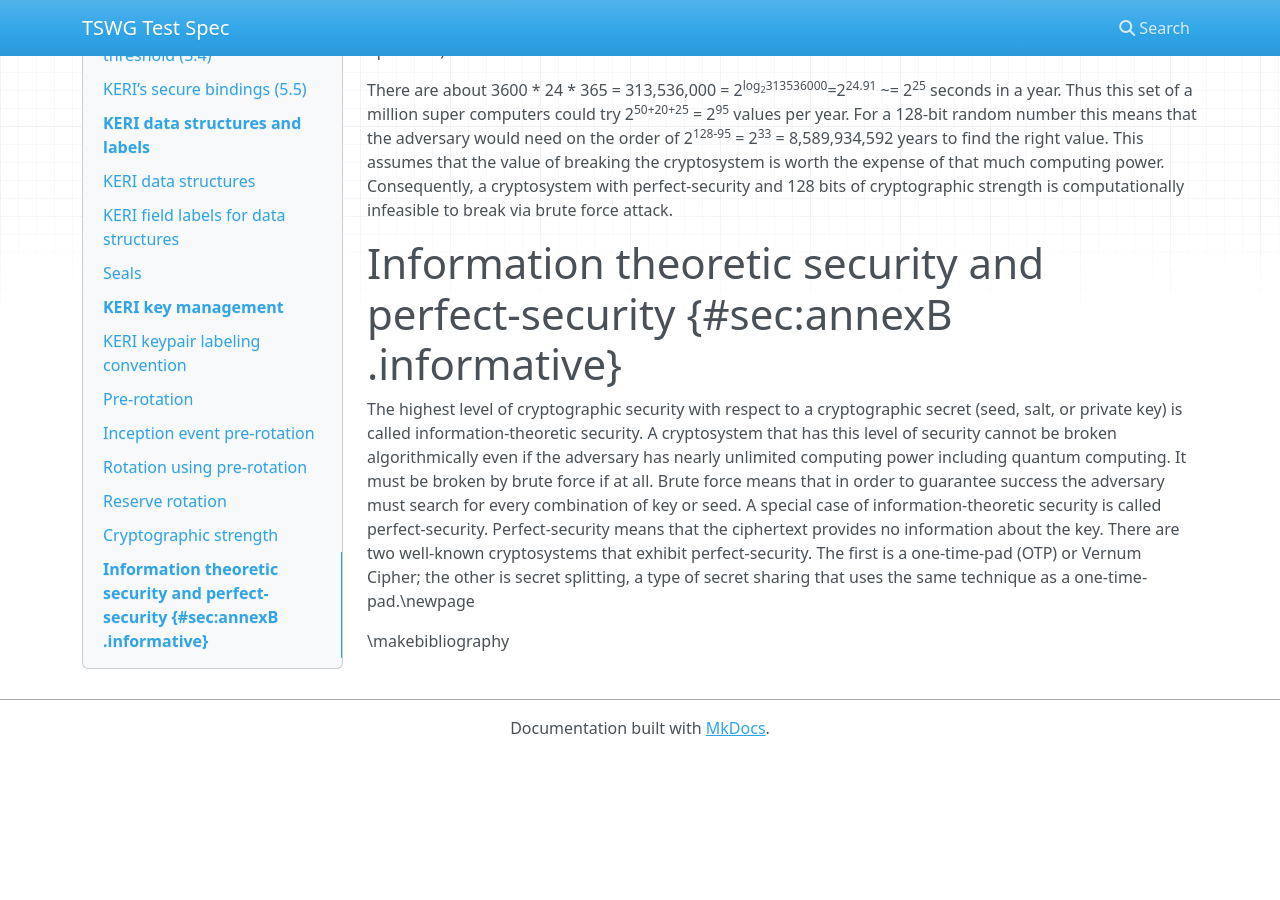
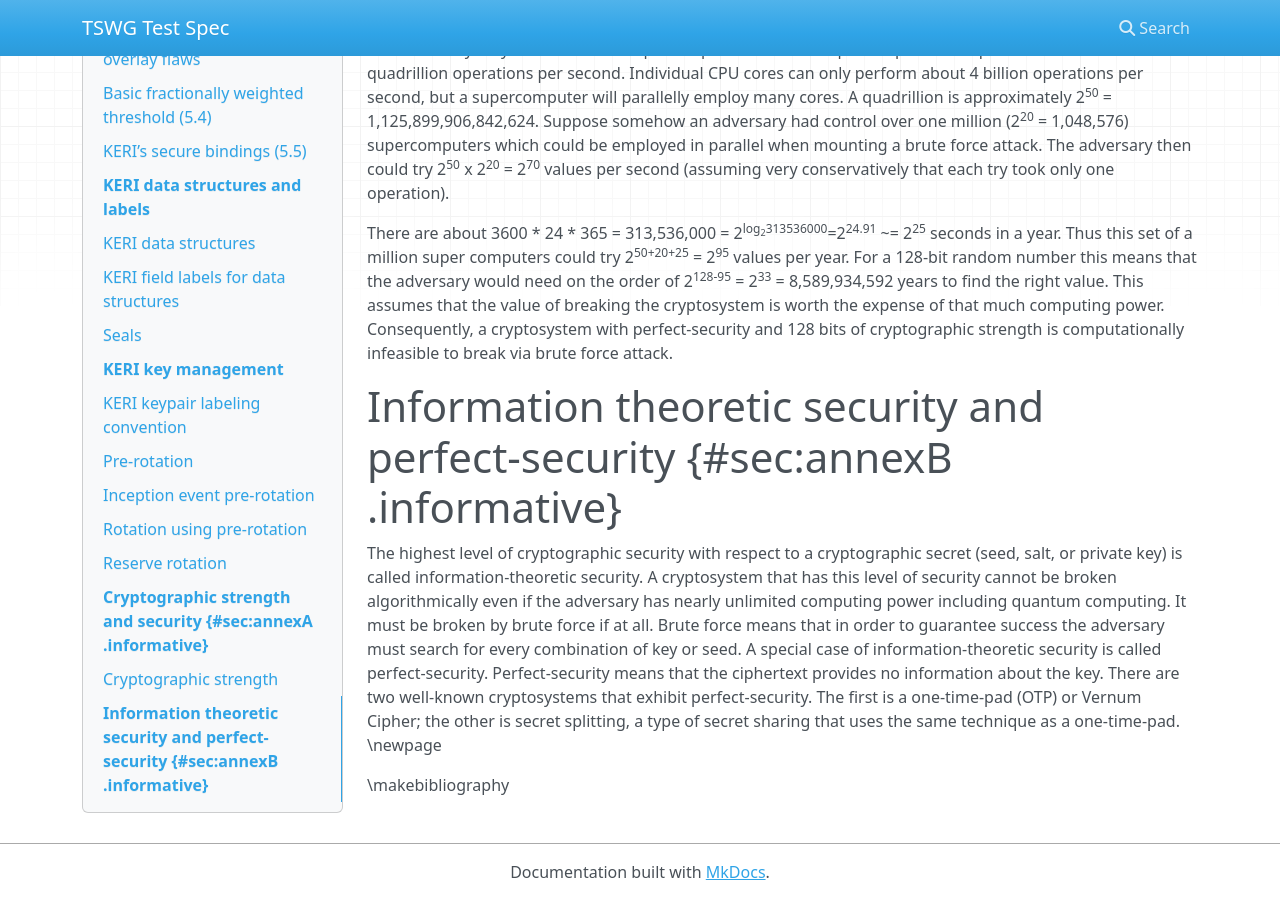
Before and after one commit to m00sey/my-test-spec, an MkDocs documentation site: the page built from docs/index.md, in a window 1280 px wide and 900 px high, scrolled down 28461 px. Built offline with MkDocs 1.6.1, drawn with Linux system fonts in a browser that asks for light colours; nearby versions of some CDN libraries; before the commit the page ends 29217 px from its top, so only the background shows below that; some of the changed text lies outside the part shown.

Commit message:
wip
Signed-off-by: Kevin Griffin <griffin.kev@gmail.com>

```diff
--- a/docs/index.md
+++ b/docs/index.md
@@ -51,7 +51,8 @@ The primary key management operation is key Rotation (transference) via a novel
 The KA2CE approach may be much more performant and scalable than more complex approaches that depend on a total ordering distributed consensus ledger. Nevertheless, KERI may employ a distributed consensus ledger when other considerations make it the best choice. The KERI approach to DKMI allows for a more granular composition. Moreover, because KERI is event streamed it enables DKMI that operates in-stride with data events streaming applications such as web 3.0, IoT, and others where performance and scalability are more important. The core KERI engine is identifier namespace independent. This makes KERI a candidate for a universal portable DKMI.
 # Normative references
 
-ISO/IEC 7498-1:1994 Information technology — Open Systems Interconnection — Basic Reference Model: The Basic Model# Terms and Definitions
+ISO/IEC 7498-1:1994 Information technology — Open Systems Interconnection — Basic Reference Model: The Basic Model
+# Terms and Definitions
 
 For the purposes of this document, the following terms and definitions apply.
 
@@ -78,7 +79,7 @@ Autonomic identifier (AID)
 : a self-managing cryptonymous identifier that must be self-certifying (self-authenticating) and must be encoded in CESR as a qualified Cryptographic primitive.
 
 Key state
-includes the set of currently authoritative keypairs for an AID and any other information necessary to secure or establish control authority over an AID.
+: includes the set of currently authoritative keypairs for an AID and any other information necessary to secure or establish control authority over an AID.
 
 Key event
 : concretely, the serialized data structure of an entry in the Key event log (KEL) for an AID. Abstractly, the data structure itself. Key events come in different types and are used primarily to establish or change the authoritative set of keypairs and/or anchor other data to the authoritative set of keypairs at the point in the KEL actualized by a particular entry.
@@ -691,7 +692,8 @@ Recall that the order of appearance of the public key in a given key list and it
 
 Suppose that the current public key list does not include a proper subset of the prior next key list. This means that no keys were held in reserve. This also means that the current key list is either identical to the prior next key list or is a superset of the prior next key list.  Nonetheless, such a Rotation may change the current key list and or threshold with respect to the prior next key list and/or threshold as long as it meets the satisfiability constraints defined above.
 
-If the current key list includes the full set of keys from the prior next key list,  then a full Rotation has occurred, not a Partial rotation, because no keys were held in reserve or omitted. A full Rotation may add new keys to the current key list and/or change the current threshold with respect to the prior next key list and threshold.# Cryptographic strength and security {#sec:annexA .informative}
+If the current key list includes the full set of keys from the prior next key list,  then a full Rotation has occurred, not a Partial rotation, because no keys were held in reserve or omitted. A full Rotation may add new keys to the current key list and/or change the current threshold with respect to the prior next key list and threshold.
+# Cryptographic strength and security {#sec:annexA .informative}
 
 ## Cryptographic strength
 
@@ -706,6 +708,7 @@ There are about 3600 * 24 * 365 = 313,536,000 = 2<sup>log<sub>2</sub>313536000</
 
 # Information theoretic security and perfect-security {#sec:annexB .informative}
 
-The highest level of cryptographic security with respect to a cryptographic secret (seed, salt, or private key) is called  information-theoretic security. A cryptosystem that has this level of security cannot be broken algorithmically even if the adversary has nearly unlimited computing power including quantum computing. It must be broken by brute force if at all. Brute force means that in order to guarantee success the adversary must search for every combination of key or seed. A special case of information-theoretic security is called perfect-security.  Perfect-security means that the ciphertext provides no information about the key. There are two well-known cryptosystems that exhibit perfect-security. The first is a one-time-pad (OTP) or Vernum Cipher;  the other is secret splitting, a type of secret sharing that uses the same technique as a one-time-pad.\newpage
+The highest level of cryptographic security with respect to a cryptographic secret (seed, salt, or private key) is called  information-theoretic security. A cryptosystem that has this level of security cannot be broken algorithmically even if the adversary has nearly unlimited computing power including quantum computing. It must be broken by brute force if at all. Brute force means that in order to guarantee success the adversary must search for every combination of key or seed. A special case of information-theoretic security is called perfect-security.  Perfect-security means that the ciphertext provides no information about the key. There are two well-known cryptosystems that exhibit perfect-security. The first is a one-time-pad (OTP) or Vernum Cipher;  the other is secret splitting, a type of secret sharing that uses the same technique as a one-time-pad.
+\newpage
 
 \makebibliography
```
